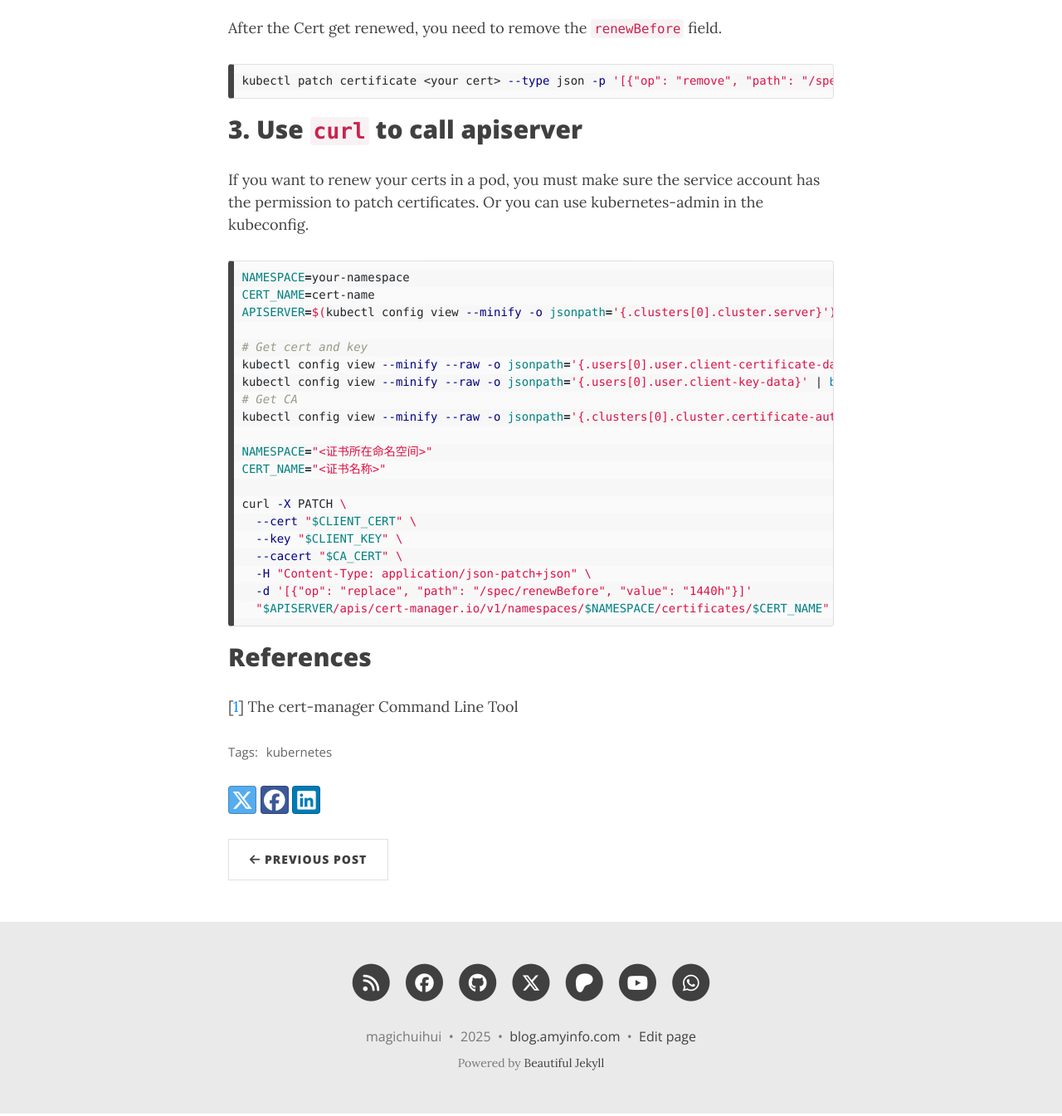
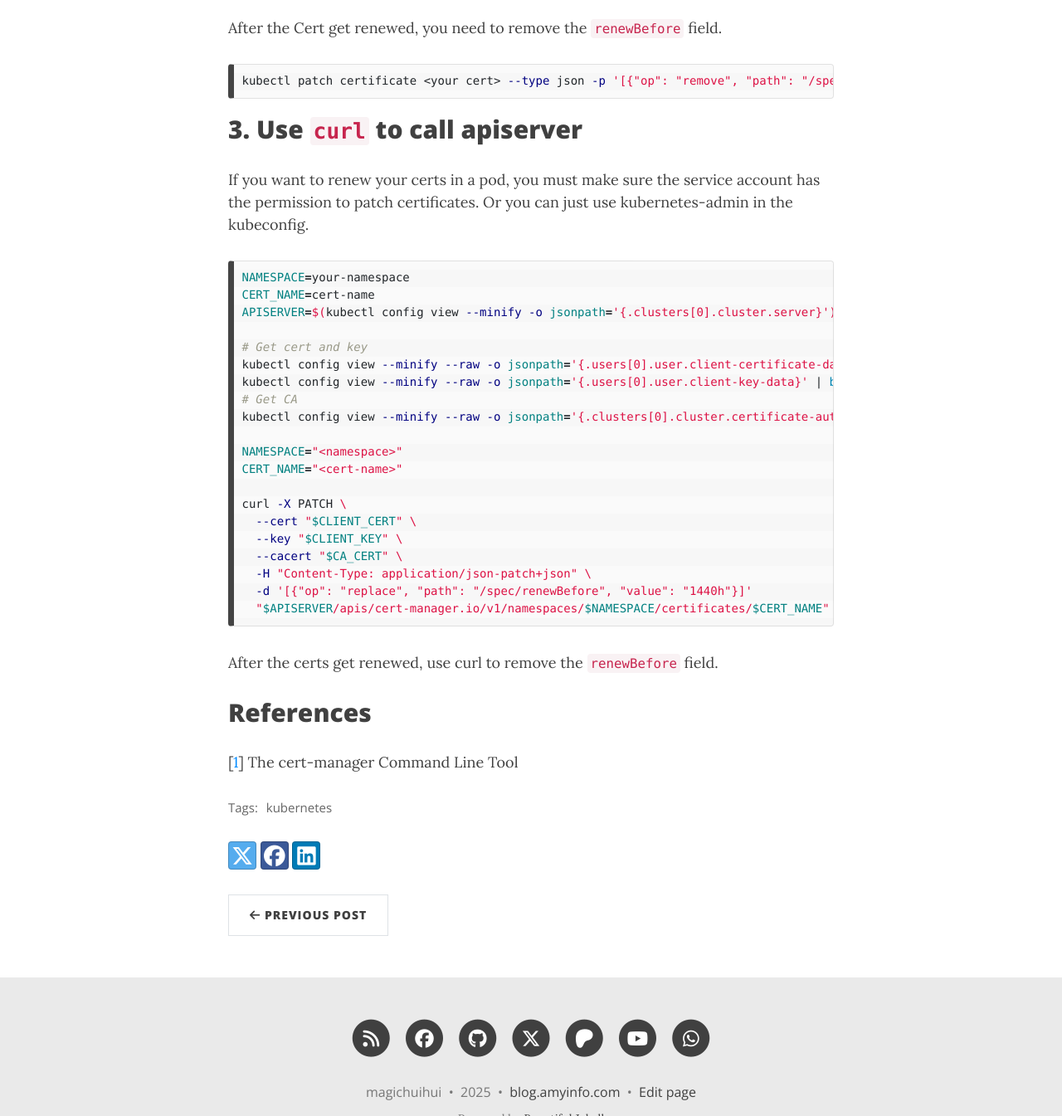
Before and after one commit to magichuihui/magichuihui.github.io, a Jekyll site: the page built from _posts/2025-04-26-manually-renew-certificates.md, in a window 1280 px wide and 1400 px high, scrolled down 743 px, cut to the strip 55-1400 px from the top of the window. Shown: the whole strip at 83% size. Built offline with Jekyll 4.4.1, drawn with Linux system fonts in a browser that asks for light colours; comment, search, counter and statistics services are not loaded.

Commit message:
fix: Add step about remove renewBefore

````diff
--- a/_posts/2025-04-26-manually-renew-certificates.md
+++ b/_posts/2025-04-26-manually-renew-certificates.md
@@ -33,7 +33,7 @@ kubectl patch certificate <your cert> --type json -p '[{"op": "remove", "path":
 
 ## 3. Use `curl` to call apiserver
 
-If you want to renew your certs in a pod, you must make sure the service account has the permission to patch certificates. Or you can use kubernetes-admin in the kubeconfig.
+If you want to renew your certs in a pod, you must make sure the service account has the permission to patch certificates. Or you can just use kubernetes-admin in the kubeconfig.
 
 ```bash
 NAMESPACE=your-namespace
@@ -46,8 +46,8 @@ kubectl config view --minify --raw -o jsonpath='{.users[0].user.client-key-data}
 # Get CA
 kubectl config view --minify --raw -o jsonpath='{.clusters[0].cluster.certificate-authority-data}' | base64 -d > ca.crt
 
-NAMESPACE="<证书所在命名空间>"
-CERT_NAME="<证书名称>"
+NAMESPACE="<namespace>"
+CERT_NAME="<cert-name>"
 
 curl -X PATCH \
   --cert "$CLIENT_CERT" \
@@ -58,6 +58,8 @@ curl -X PATCH \
   "$APISERVER/apis/cert-manager.io/v1/namespaces/$NAMESPACE/certificates/$CERT_NAME"
 ```
 
+After the certs get renewed, use curl to remove the `renewBefore` field.
+
 ## References
 
 [[1](https://cert-manager.io/docs/reference/cmctl/#manual-installation)] The cert-manager Command Line Tool
````
